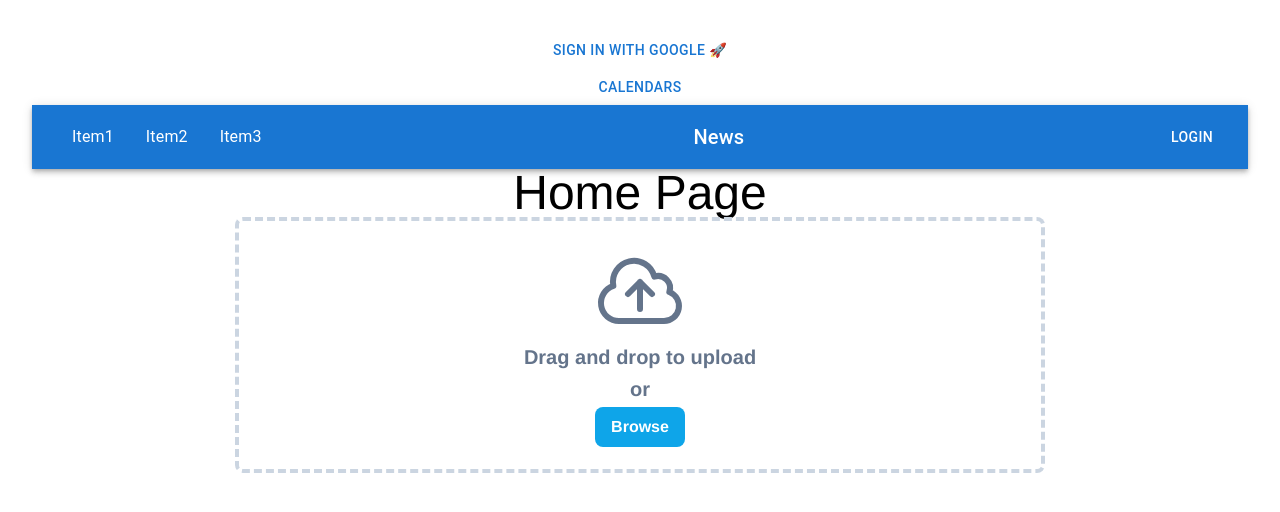
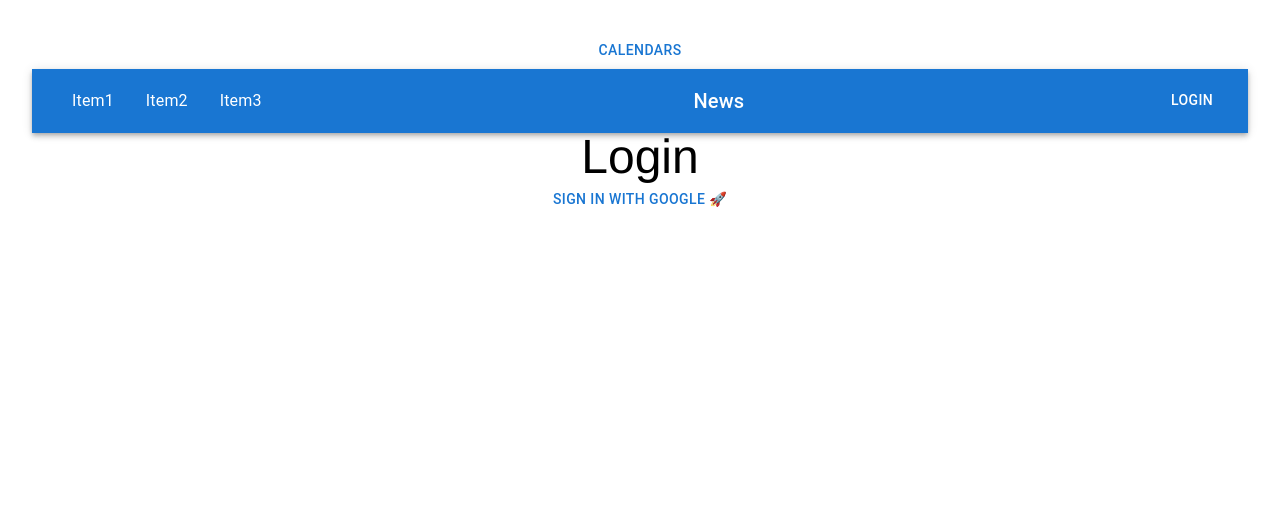
Before and after one commit to lcchow/semesterPlan, a React (Vite) app in the folder semesterPlan/: page / in a window 1280 px wide. Shown: the top 512 px of the page. Built offline with nearby package versions, Linux system fonts and the light colour scheme; no server answers.

Commit message:
initial setup for login and restricting pages

```diff
--- a/semesterPlan/src/App.jsx
+++ b/semesterPlan/src/App.jsx
@@ -10,35 +10,13 @@ import axios from 'axios'
 import GoogleLoginButton from './components/GoogleLoginButton'
 import NavBar from "./components/NavBar";
 import AddEventModal from "./components/Modal";
+import ProtectedRoute from './pages/ProtectedRoute';
+import Login from './pages/Login';
 
 function App() {
   const { token, setToken, user, setUser, logout } = useAppContext();
 
-  const getUserInfo = async (token) => {
-    try {
-      const response = await fetch('http://localhost:5000/user/userinfo', {
-          method: 'POST',
-          headers: {
-              'Content-Type': 'application/json',
-          },
-          body: JSON.stringify({ token }), // Send google access token
-      });
 
-      if (!response.ok) {
-          throw new Error(`HTTP error! status: ${response.status}`);
-      }
-
-      const userInfo = await response.json();
-
-      if (userInfo) {
-        setUser(userInfo);
-      }
-
-      console.log("User Information:", userInfo);
-  } catch (error) {
-      console.error("Error fetching user info:", error);
-  }
-};
 
 // Get list of Google calendars owned by user
 const getCalendars = async (e) => {
@@ -64,13 +42,26 @@ const getCalendars = async (e) => {
 
   //React Router
   const router = createBrowserRouter([
-      {
+    {
       path: "/",
-      element: <Home />,
+      element: <Login />,
+    },
+    {
+      path: "/home",
+      element: (
+        <ProtectedRoute
+          element={<Home />}
+        />
+      )
     },
     {
       path: "/summary",
-      element: <Summary/>,
+      element: (
+        <ProtectedRoute
+          element={<Summary />}
+        />
+
+      ),
     },
 
   ])
@@ -78,7 +69,7 @@ const getCalendars = async (e) => {
   return (
     <>
       <div>
-        {!user && <GoogleLoginButton getUserInfo={getUserInfo} />}
+        {/* {!user && <GoogleLoginButton />} */}
         {user && <Button onClick={logout}>Log Out</Button>}
       </div>
 
--- a/semesterPlan/src/AppProvider.jsx
+++ b/semesterPlan/src/AppProvider.jsx
@@ -1,4 +1,4 @@
-import React, { createContext, useState, useContext } from 'react';
+import React, { createContext, useState, useContext, useEffect } from 'react';
 
 // Create the context
 const AppContext = createContext();
@@ -9,9 +9,42 @@ export const AppProvider = ({ children }) => {
     const [token, setToken] = useState(null);
     console.log("APP PROVIDER",token);
 
+    useEffect(() => {
+        if (token) {
+            localStorage.setItem('token',token);
+        }
+    }, [token]);
+
     const logout = () => {
         setToken(null);
         setUser(null);
+        localStorage.removeItem('token');
+    };
+
+    const getUserInfo = async (token) => {
+        try {
+          const response = await fetch('http://localhost:5000/user/userinfo', {
+              method: 'POST',
+              headers: {
+                  'Content-Type': 'application/json',
+              },
+              body: JSON.stringify({ token }), // Send google access token
+          });
+
+          if (!response.ok) {
+              throw new Error(`HTTP error! status: ${response.status}`);
+          }
+
+          const userInfo = await response.json();
+
+          if (userInfo) {
+            setUser(userInfo);
+          }
+
+          console.log("User Information:", userInfo);
+      } catch (error) {
+          console.error("Error fetching user info:", error);
+      }
     };
 
     const value = {
--- a/semesterPlan/src/components/GoogleLoginButton.jsx
+++ b/semesterPlan/src/components/GoogleLoginButton.jsx
@@ -3,8 +3,8 @@ import { Button } from '@mui/material'
 import axios from 'axios'
 import { useAppContext } from '../AppProvider';
 
-const GoogleLoginButton = ({ getUserInfo }) => {
-    const { setToken } = useAppContext();
+const GoogleLoginButton = () => {
+    const { setToken, setUser, getUserInfo } = useAppContext();
 
     const scopes = "https://www.googleapis.com/auth/calendar.readonly https://www.googleapis.com/auth/calendar.events";
 
--- /dev/null
+++ b/semesterPlan/src/pages/Login.jsx
@@ -0,0 +1,21 @@
+import { useAppContext } from '../AppProvider';
+import GoogleLoginButton from '../components/GoogleLoginButton';
+import { Button } from '@mui/material';
+
+export default function Login() {
+    const { token, setToken, user, setUser, logout } = useAppContext();
+
+    return (
+        <>
+            <div className="flex flex-col items-center justify-center">
+                <h1 className="text-5xl">Login</h1>
+
+                <div>
+                    {!user && <GoogleLoginButton />}
+                    {user && <Button onClick={logout}>Log Out</Button>}
+                </div>
+
+            </div>
+        </>
+    );
+}
--- /dev/null
+++ b/semesterPlan/src/pages/ProtectedRoute.jsx
@@ -0,0 +1,13 @@
+import { Navigate } from 'react-router-dom';
+import { useAppContext } from '../AppProvider';
+
+export default function ProtectedRoute ({ element })  {
+    const { token } = useAppContext();
+
+    // If the user is not authenticated (no token), redirect to login
+    if (!token) {
+        return <Navigate to="/" />;
+    }
+
+    return element;
+};
```
